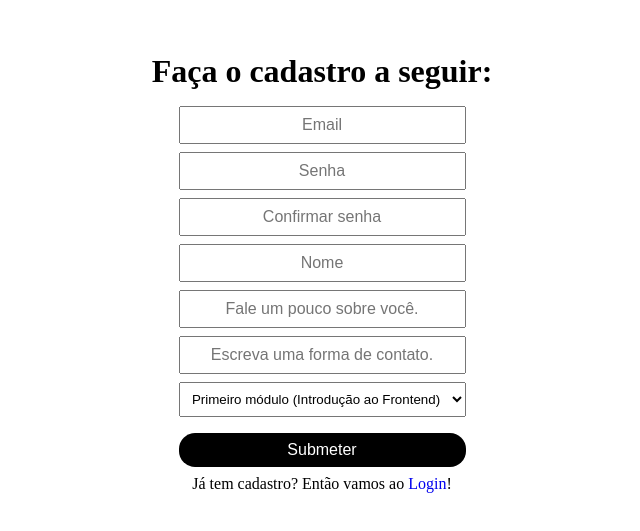
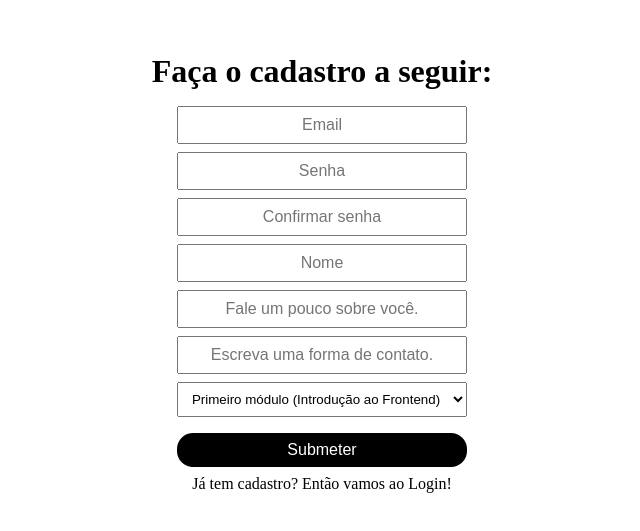
Before and after one commit to AndreKuratomi/Kenziehub, a React (Create React App) app: page /signup in a window 1280 px wide. Shown: the part 151-682 px from the top of the page, without its empty margins (318-958 px from the left). Built offline with nearby package versions, Linux system fonts and the light colour scheme.

Commit message:
feat: new remote origin

```diff
--- a/src/pages/Dashboard/index.jsx
+++ b/src/pages/Dashboard/index.jsx
@@ -94,9 +94,9 @@ function Dashboard({ authenticated, setAuthenticated }) {
         {tasks &&
           tasks.map((task) => <Cards task={task} deleteTask={deleteTask} />)}
       </Section>
-      <ButtonLogout onClick={logout}>
+      <button onClick={logout}>
         <Link to="/">Logout</Link>
-      </ButtonLogout>
+      </button>
     </Main>
   );
 }
--- a/src/pages/Home/index.jsx
+++ b/src/pages/Home/index.jsx
@@ -1,6 +1,6 @@
 import { Link, Redirect } from "react-router-dom";
 
-import { Container, Button1 } from "./styles";
+import { Container, Button } from "./styles";
 
 function Home({ authenticated }) {
   if (authenticated) {
@@ -14,12 +14,12 @@ function Home({ authenticated }) {
         Organize suas tecnologias aprendidas conforme o módulo em que estiver.
       </p>
       <section>
-        <Button1>
+        <Button>
           <Link to="/signup">Cadastre-se</Link>
-        </Button1>
-        <Button1>
+        </Button>
+        <Button>
           <Link to="/login">Login</Link>
-        </Button1>
+        </Button>
       </section>
     </Container>
   );
--- a/src/pages/Home/styles.js
+++ b/src/pages/Home/styles.js
@@ -9,13 +9,7 @@ export const Container = styled.div`
   height: 100vh;
 `;
 
-export const Button1 = styled.button`
-  color: white;
+export const Button = styled.button`
   margin: 0 1rem;
   padding: 0.5rem;
-
-  &:hover {
-    color: yellow;
-    text-decoration: underline;
-  }
 `;
--- a/src/pages/Login/index.jsx
+++ b/src/pages/Login/index.jsx
@@ -6,7 +6,7 @@ import { Link, useHistory, Redirect } from "react-router-dom";
 
 import api from "../../services/api";
 
-import { Container, Form, Input, Div } from "./styles";
+import { Container, Form, Input, Div, A } from "./styles";
 import { toast } from "react-toastify";
 
 function Login({ authenticated, setAuthenticated }) {
@@ -69,7 +69,11 @@ function Login({ authenticated, setAuthenticated }) {
       </Form>
       <p>
         Ainda não tem cadastro? Então vamos ao
-        <Link to="/signup"> Cadastro</Link>.
+        <Link to="/signup">
+          {" "}
+          <A>Cadastro</A>
+        </Link>
+        .
       </p>
     </Container>
   );
--- a/src/pages/Login/styles.js
+++ b/src/pages/Login/styles.js
@@ -18,9 +18,19 @@ export const Input = styled.input`
   margin-bottom: 0.5rem;
   padding: 0.5rem;
   text-align: center;
+  width: 290px;
 `;
 
 export const Div = styled.div`
   color: #f00;
   margin-bottom: 0.5rem;
+  width: 290px;
 `;
+
+export const A = styled.a`
+  color: #000;
+  &:hover {
+    color: #000;
+    text-decoration: underline;
+  }
+`;
--- a/src/pages/SignUp/index.jsx
+++ b/src/pages/SignUp/index.jsx
@@ -6,7 +6,7 @@ import { Link, useHistory, Redirect } from "react-router-dom";
 
 import api from "../../services/api";
 
-import { Container, Form, Input, Select, Div } from "./styles";
+import { Container, Form, Input, Select, Div, A } from "./styles";
 import { toast } from "react-toastify";
 
 function SignUp({ authenticated }) {
@@ -27,7 +27,7 @@ function SignUp({ authenticated }) {
     name: yup
       .string()
       .required("Campo obrigatório!")
-      .matches(/^[a-zA-Z]+$/, "Preencher apenas com letras!"),
+      .matches(/^[a-zA-Zà-úÀ-Ú]+$/, "Preencher apenas com letras!"),
     bio: yup.string().required("Campo obrigatório!"),
     contact: yup.string().required("Campo obrigatório!"),
     course_module: yup.string().required("Campo obrigatório!"),
@@ -100,7 +100,11 @@ function SignUp({ authenticated }) {
         <button type="submit">Submeter</button>
       </Form>
       <p>
-        Já tem cadastro? Então vamos ao <Link to="/login">Login</Link>!
+        Já tem cadastro? Então vamos ao{" "}
+        <Link to="/login">
+          <A>Login</A>
+        </Link>
+        !
       </p>
     </Container>
   );
--- a/src/pages/SignUp/styles.js
+++ b/src/pages/SignUp/styles.js
@@ -18,6 +18,7 @@ export const Input = styled.input`
   margin-bottom: 0.5rem;
   padding: 0.5rem;
   text-align: center;
+  width: 290px;
 `;
 
 export const Select = styled.select`
@@ -29,4 +30,13 @@ export const Select = styled.select`
 export const Div = styled.div`
   color: #f00;
   margin-bottom: 0.5rem;
+  width: 290px;
 `;
+
+export const A = styled.a`
+  color: #000;
+  &:hover {
+    color: #000;
+    text-decoration: underline;
+  }
+`;
--- a/src/services/api.js
+++ b/src/services/api.js
@@ -1,7 +1,7 @@
 import axios from "axios";
 
 const api = axios.create({
-  baseURL: "https://kenziehub.me",
+  baseURL: "https://kenziehub.herokuapp.com",
 });
 
 export default api;
--- a/src/styles/global.jsx
+++ b/src/styles/global.jsx
@@ -46,6 +46,11 @@ export default createGlobalStyle`
     }
 
     a {
+        color: var(--white);
         text-decoration: none;
+        &:hover {
+            color: var(--yellow);
+            text-decoration: underline;
+        }
     }
 `;
```
